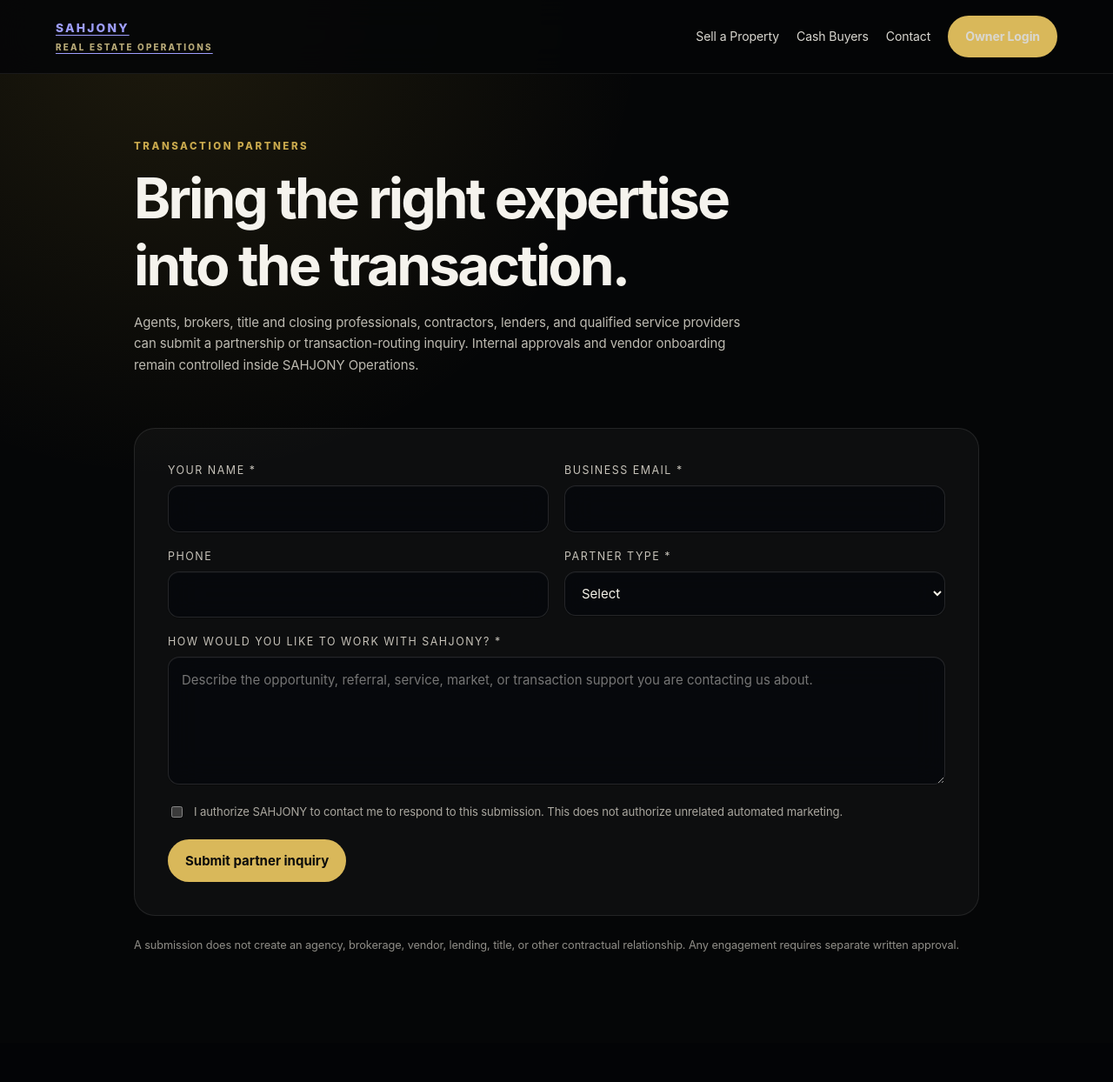
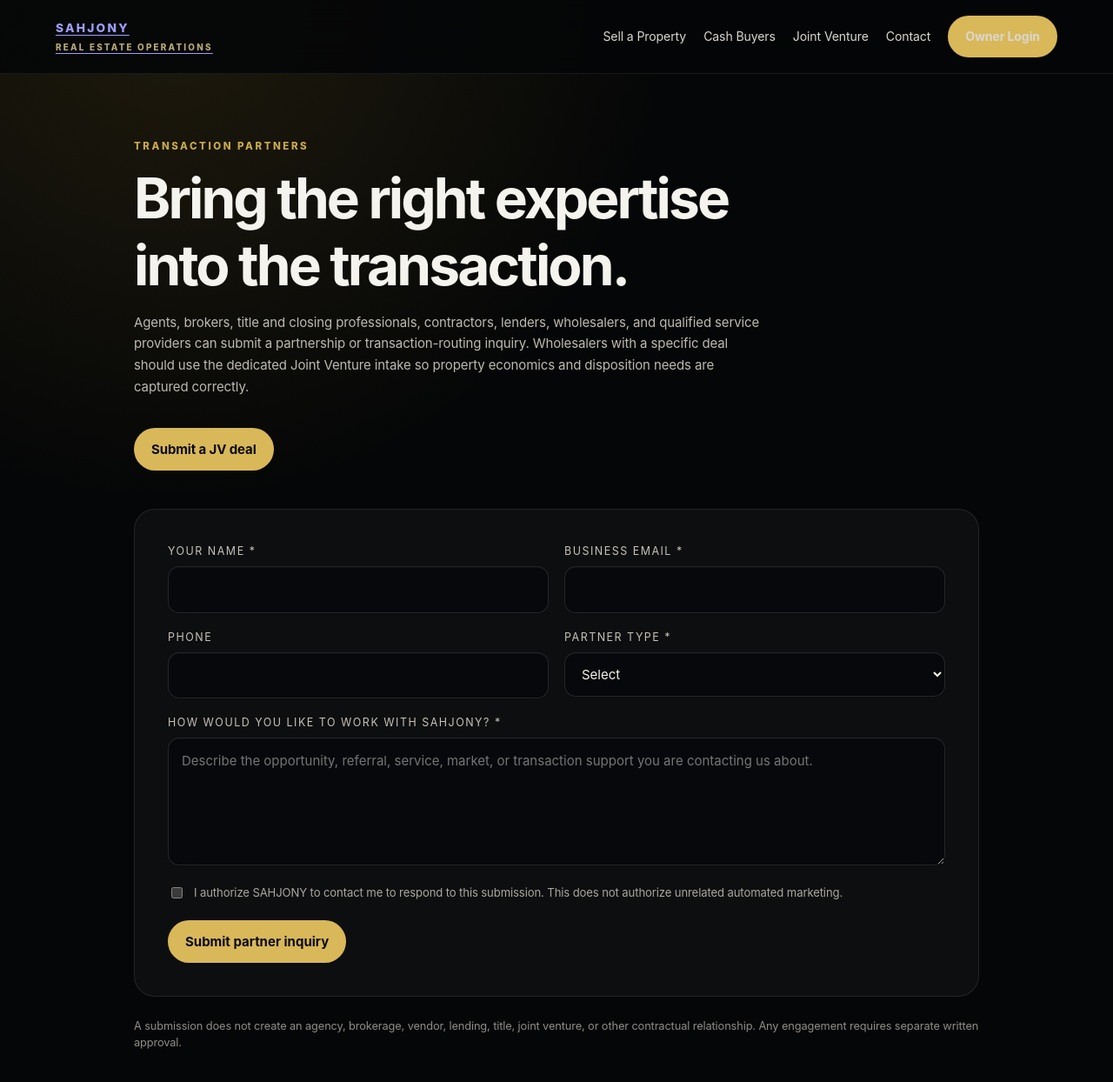
Before and after one commit to SAHJONY/Wholesale--ops-app, a Next.js app in the folder frontend/: page /partners in a window 1280 px wide. Shown: the top 1244 px of the page at 87% size. Before the commit the page ends 1199 px from the top, so only its background shows below. Built offline with nearby package versions, Linux system fonts and the light colour scheme.

Commit message:
connect partner page to joint venture intake

```diff
--- a/frontend/app/partners/page.tsx
+++ b/frontend/app/partners/page.tsx
@@ -9,13 +9,14 @@
     {value:'title_closing',label:'Title / Closing'},
     {value:'contractor',label:'Contractor / Vendor'},
     {value:'lender_capital',label:'Lender / Capital Partner'},
+    {value:'wholesaler_referral',label:'Wholesaler / Referral Partner'},
     {value:'other',label:'Other professional'}
   ]},
   {name:'message',label:'How would you like to work with SAHJONY?',required:true,textarea:true,placeholder:'Describe the opportunity, referral, service, market, or transaction support you are contacting us about.'}
 ];
 
 export default function PartnersPage(){return <main className="publicShell">
-  <nav className="publicNav"><a className="publicBrand" href="/">SAHJONY<small>REAL ESTATE OPERATIONS</small></a><div className="publicLinks"><a href="/sell">Sell a Property</a><a href="/buyers">Cash Buyers</a><a href="/contact">Contact</a><a className="loginPill" href="/owner-access">Owner Login</a></div></nav>
-  <header className="publicPageHeader"><span className="sectionEyebrow">TRANSACTION PARTNERS</span><h1>Bring the right expertise into the transaction.</h1><p>Agents, brokers, title and closing professionals, contractors, lenders, and qualified service providers can submit a partnership or transaction-routing inquiry. Internal approvals and vendor onboarding remain controlled inside SAHJONY Operations.</p></header>
-  <section className="intakeWrap"><PublicIntakeForm kind="partner" fields={fields} submitLabel="Submit partner inquiry" successMessage="Partner inquiry received. SAHJONY Operations will review and route it to the appropriate department."/><p className="publicNote">A submission does not create an agency, brokerage, vendor, lending, title, or other contractual relationship. Any engagement requires separate written approval.</p></section>
+  <nav className="publicNav"><a className="publicBrand" href="/">SAHJONY<small>REAL ESTATE OPERATIONS</small></a><div className="publicLinks"><a href="/sell">Sell a Property</a><a href="/buyers">Cash Buyers</a><a href="/joint-venture">Joint Venture</a><a href="/contact">Contact</a><a className="loginPill" href="/owner-access">Owner Login</a></div></nav>
+  <header className="publicPageHeader"><span className="sectionEyebrow">TRANSACTION PARTNERS</span><h1>Bring the right expertise into the transaction.</h1><p>Agents, brokers, title and closing professionals, contractors, lenders, wholesalers, and qualified service providers can submit a partnership or transaction-routing inquiry. Wholesalers with a specific deal should use the dedicated Joint Venture intake so property economics and disposition needs are captured correctly.</p><div className="heroActions"><a className="primaryButton" href="/joint-venture">Submit a JV deal</a></div></header>
+  <section className="intakeWrap"><PublicIntakeForm kind="partner" fields={fields} submitLabel="Submit partner inquiry" successMessage="Partner inquiry received. SAHJONY Operations will review and route it to the appropriate department."/><p className="publicNote">A submission does not create an agency, brokerage, vendor, lending, title, joint venture, or other contractual relationship. Any engagement requires separate written approval.</p></section>
 </main>}
```
